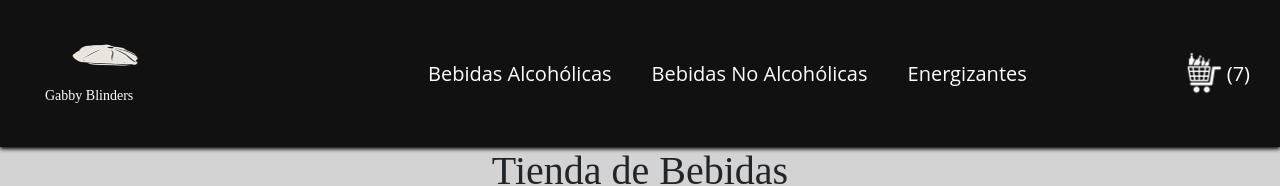
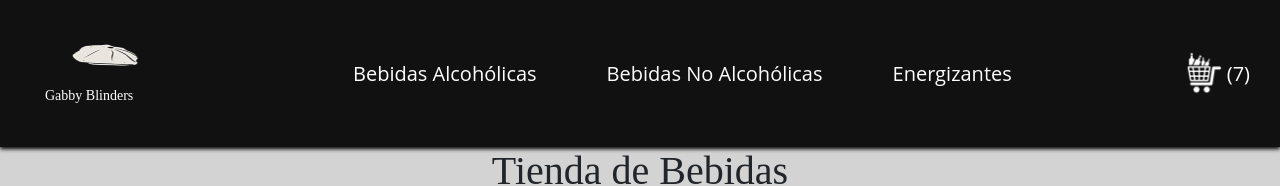
Before and after one commit to GabrielRouillet/React-Gabriel-Rouillet, a React (Vite) app: page / in a window 1280 px wide. Shown: the top 186 px of the page. Built offline with nearby package versions, Linux system fonts and the light colour scheme; a web font is replaced by a local one.

Commit message:
cambios nav

```diff
--- a/src/components/NavBar.jsx
+++ b/src/components/NavBar.jsx
@@ -13,21 +13,21 @@ export default function NavBar() {
                 </Link>
             </div>
             <ul>
-                <li>
+                <ul>
                     <Link to="/categorias/bebidas-alcoholicas">
                         <MenuNav pagina="Bebidas Alcohólicas" />
                     </Link>
-                </li>
-                <li>
+                </ul>
+                <ul>
                     <Link to="/categorias/bebidas-no-alcoholicas">
                         <MenuNav pagina="Bebidas No Alcohólicas" />
                     </Link>
-                </li>
-                <li>
+                </ul>
+                <ul>
                     <Link to="/categorias/energizantes">
                         <MenuNav pagina="Energizantes" />
                     </Link>
-                </li>
+                </ul>
                 <CartWidget />
             </ul>
         </nav>
```
